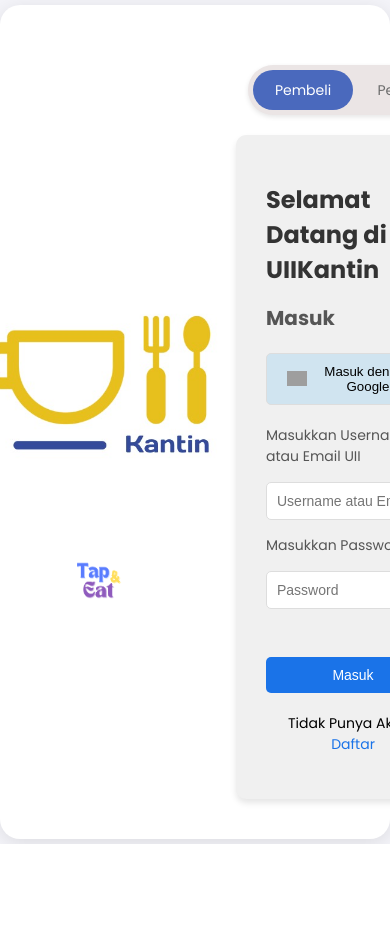
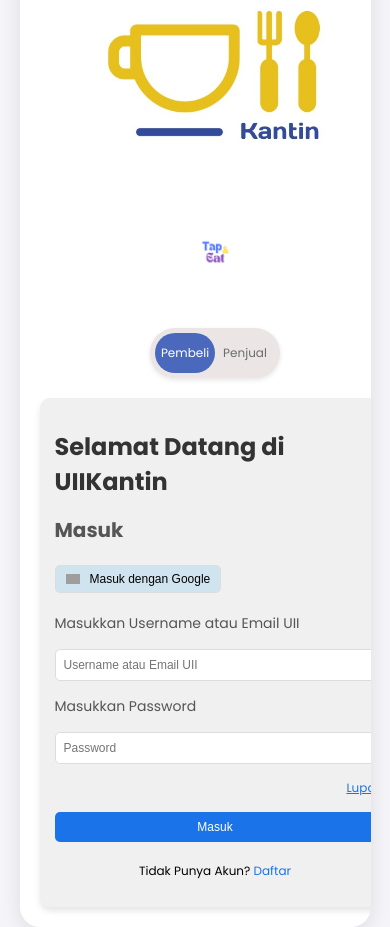
Before and after one commit to ShihabuddinAH/UIIKantin, a PHP site: page /PHP/LOGIN/login.php in a window 390 px wide. Before the commit the page ends 844 px from the top, so only its background shows below. Run offline with PHP 8.4, Linux system fonts and the light colour scheme; grey boxes are pictures that could not be loaded.

Commit message:
On branch main  Your branch is up to date with 'origin/main'.
 Changes to be committed:
	modified:   CSS/LOGIN/login.css

```diff
--- a/CSS/LOGIN/login.css
+++ b/CSS/LOGIN/login.css
@@ -179,3 +179,109 @@ body {
   color: #1a73e8;
   text-decoration: none;
 }
+
+/* General Responsive Adjustments */
+@media (max-width: 1200px) {
+  .container {
+    flex-direction: column;
+    width: 90%; /* Mengurangi lebar agar tidak melebihi layar */
+  }
+
+  .left-section,
+  .right-section {
+    width: 100%;
+    padding: 20px; /* Tambahkan ruang di sekitarnya */
+  }
+
+  .uii-kantin-image {
+    width: 100%; /* Gambar memenuhi lebar layar */
+    max-width: 500px; /* Tetap menjaga proporsi maksimal */
+    height: auto;
+  }
+}
+
+/* Tablet Screens */
+@media (max-width: 768px) {
+  .container {
+    flex-direction: column; /* Semua elemen ditumpuk secara vertikal */
+  }
+
+  .left-section {
+    text-align: center; /* Atur teks agar berada di tengah */
+  }
+
+  .company-logo {
+    width: 40px; /* Logo lebih kecil untuk layar tablet */
+  }
+
+  .form-container {
+    padding: 20px; /* Mengurangi padding untuk menghemat ruang */
+  }
+
+  .google-button {
+    padding: 8px 15px; /* Sesuaikan ukuran tombol */
+  }
+
+  .google-icon {
+    width: 16px; /* Ikon lebih kecil untuk tablet */
+  }
+
+  #login-form input {
+    padding: 8px; /* Mengurangi padding */
+  }
+
+  .toggle {
+    width: 150px; /* Lebar toggle lebih kecil */
+  }
+}
+
+/* Mobile Screens */
+@media (max-width: 480px) {
+  body {
+    font-size: 12px; /* Font lebih kecil untuk layar kecil */
+  }
+
+  .uii-kantin-image {
+    width: 80%; /* Gambar lebih kecil agar pas di layar */
+    max-width: 300px;
+  }
+
+  .company-logo {
+    width: 30px; /* Logo lebih kecil untuk handphone */
+  }
+
+  .form-container {
+    padding: 15px; /* Padding lebih kecil untuk layar kecil */
+  }
+
+  .google-button {
+    padding: 6px 10px; /* Ukuran tombol lebih kecil */
+    font-size: 12px;
+  }
+
+  .google-icon {
+    width: 14px; /* Ikon lebih kecil */
+  }
+
+  #login-form input {
+    font-size: 12px; /* Font lebih kecil */
+    padding: 8px; /* Mengurangi padding */
+  }
+
+  .toggle {
+    width: 120px; /* Toggle lebih kecil */
+  }
+
+  .toggle-option {
+    font-size: 12px; /* Font lebih kecil */
+  }
+
+  .sign-in-button {
+    font-size: 12px;
+    padding: 8px;
+  }
+
+  .no-account {
+    font-size: 12px; /* Teks lebih kecil */
+  }
+}
```
